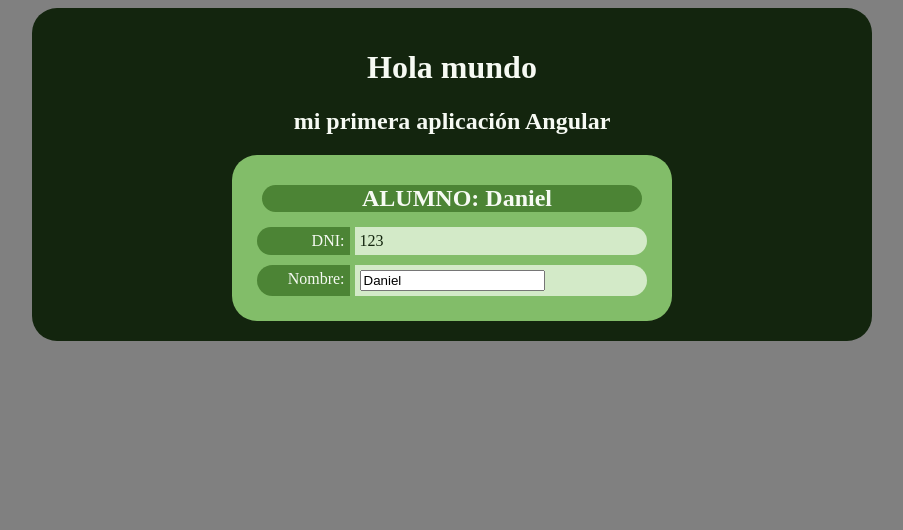
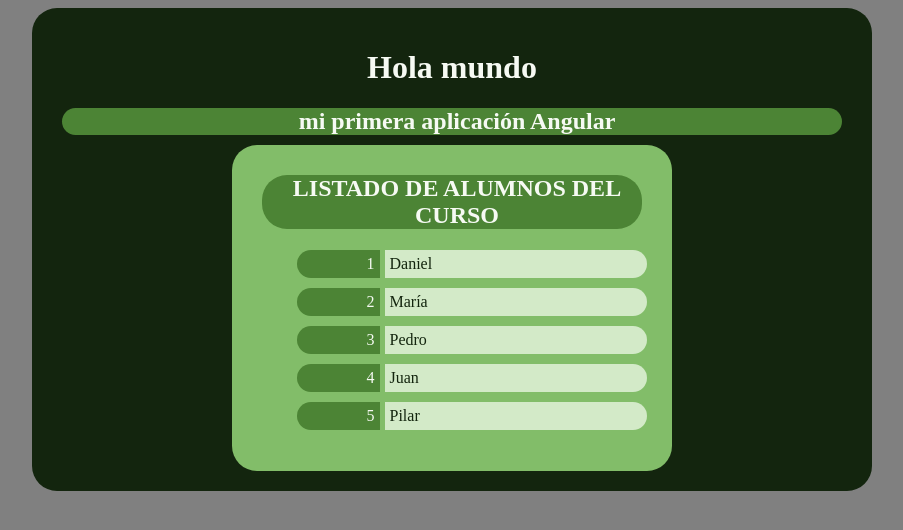
Before and after one commit to UngureanuAdrianPaul/CursoAngular, an Angular app: page / in a window 1280 px wide. Shown: the top 530 px of the page, without its empty margins (188-1091 px from the left). Built offline with nearby package versions, Linux system fonts and the light colour scheme.

Commit message:
dia 01/04

```diff
--- a/src/app/Alumnos.ts
+++ b/src/app/Alumno.ts
@@ -1,4 +1,4 @@
-export interface Alumnos {
+export interface Alumno {
     dni : number,
     nombre : string
 }
--- a/src/app/alumno/alumno.component.ts
+++ b/src/app/alumno/alumno.component.ts
@@ -1,5 +1,5 @@
 import { Component } from '@angular/core';
-import { Alumnos } from '../Alumnos';
+import { Alumno } from '../Alumno';
 import { FormsModule } from '@angular/forms';
 import { UpperCasePipe } from '@angular/common';
 
@@ -14,7 +14,7 @@ import { UpperCasePipe } from '@angular/common';
   styleUrl: './alumno.component.css'
 })
 export class AlumnoComponent {
-  alumno : Alumnos = {
+  alumno : Alumno = {
     dni:123,
     nombre:"Daniel"
   }
--- a/src/app/app.component.html
+++ b/src/app/app.component.html
@@ -1,5 +1,5 @@
 <div class="appContainer">
     <h1>Hola mundo</h1>
     <h2>{{title}}</h2>
-    <app-alumno></app-alumno>
+    <app-lista-alumno></app-lista-alumno>
 </div>
--- a/src/app/app.component.ts
+++ b/src/app/app.component.ts
@@ -1,12 +1,14 @@
 import { Component } from '@angular/core';
 import { RouterOutlet } from '@angular/router';
 import { AlumnoComponent } from './alumno/alumno.component';
+import { ListaAlumnoComponent } from './lista-alumno/lista-alumno.component';
 
 @Component({
   selector: 'app-root',
   standalone: true,
   imports: [RouterOutlet,
-            AlumnoComponent
+            AlumnoComponent,
+            ListaAlumnoComponent
   ],
   templateUrl: './app.component.html',
   styleUrl: './app.component.css'
--- /dev/null
+++ b/src/app/claseDeAlumnos.ts
@@ -0,0 +1,9 @@
+import { Alumno } from "./Alumno";
+
+export const CURSO: Alumno[] = [
+    {dni:1,nombre:"Daniel"},
+    {dni:2,nombre:"María"},
+    {dni:3,nombre:"Pedro"},
+    {dni:4,nombre:"Juan"},
+    {dni:5,nombre:"Pilar"}
+]
--- /dev/null
+++ b/src/app/lista-alumno/lista-alumno.component.html
@@ -0,0 +1,9 @@
+<div class="alumnoContainer">
+    <h2>LISTADO DE ALUMNOS DEL CURSO</h2>
+    <ul>
+        <li class="contenedor" *ngFor="let alumno of alumnos">
+            <div class="clave">{{alumno.dni}}</div>
+            <div class="valor">{{alumno.nombre}}</div>
+        </li>
+    </ul>
+</div>
--- /dev/null
+++ b/src/app/lista-alumno/lista-alumno.component.ts
@@ -0,0 +1,14 @@
+import { Component } from '@angular/core';
+import { Alumno } from '../Alumno';
+import { CURSO } from '../claseDeAlumnos';
+import { CommonModule } from '@angular/common';
+@Component({
+  selector: 'app-lista-alumno',
+  standalone: true,
+  imports: [CommonModule],
+  templateUrl: './lista-alumno.component.html',
+  styleUrl: './lista-alumno.component.css'
+})
+export class ListaAlumnoComponent {
+  alumnos : Alumno[] = CURSO;
+}
--- a/src/styles.css
+++ b/src/styles.css
@@ -1,18 +1,79 @@
 /* You can add global styles to this file, and also import other style files */
 /*
-Mantis:
-    #f6faf3
-    #e9f5e3
-    #d3eac8
-    #afd89d
-    #82bd69 <-
-    #61a146
-    #4c8435
-    #3d692c
-    #345427
-    #2b4522
-    #13250e
+Mantis:(#f6faf3,#e9f5e3,#d3eac8,#afd89d,#82bd69 <-,#61a146
+        #4c8435,#3d692c,#345427,#2b4522,#13250e)
+Petite Orchid:(#fbf5f5,#f7eae9,#f1d8d7,#e7bdba,#d69490<-,#c5736e,
+                #af5853,#924843,#7a3e3a,#673835,#361b19)
+Cerulean Blue:(#ecf4ff,#dceaff,#bfd6ff,#98baff,#7091ff,#4f69ff,
+                #3847fc<-,#232edf,#1f2ab4,#222c8d,#141852)
 */
 body {
     background-color: grey;
 }
+
+h2 {
+    background-color: #4c8435;
+    border-radius: 25px;
+    margin: 10px;
+    padding-left: 10px;
+    text-align: center;
+}
+
+.principalContainer {
+    background-color: #d69490;
+    border-radius: 25px;
+    padding: 20px;
+    width: 400px;
+    text-align:center;
+    margin: auto;
+}
+.clavePrincipal {
+    background-color: #924843;
+    margin-right: 5px;
+    padding: 5px;
+    border-top-left-radius: 25px;
+    border-bottom-left-radius: 25px;
+    text-align: right;
+}
+.valorPrincipal {
+    background-color: #f1d8d7;
+    padding: 5px;
+    border-top-right-radius: 25px;
+    border-bottom-right-radius: 25px;
+    text-align: left;
+    color: #13250e;
+}
+
+.alumnoContainer {
+    background-color: #82bd69;
+    border-radius: 25px;
+    padding: 20px;
+    width: 400px;
+    text-align:center;
+    margin: auto;
+}
+.contenedor {
+    display: grid;
+    grid-template-columns: 25% 75%;
+    padding: 5px;
+}
+
+.clave {
+    background-color: #4c8435;
+    margin-right: 5px;
+    padding: 5px;
+    border-top-left-radius: 25px;
+    border-bottom-left-radius: 25px;
+    text-align: right;
+}
+.valor {
+    background-color: #d3eac8;
+    padding: 5px;
+    border-top-right-radius: 25px;
+    border-bottom-right-radius: 25px;
+    text-align: left;
+    color: #13250e;
+}
+.valorSelected {
+    background-color: #4c8435;
+}
```
Also changed, not shown: src/app/lista-alumno/lista-alumno.component.css (added), 1 other file (tests, documents, lock files or other folders).
